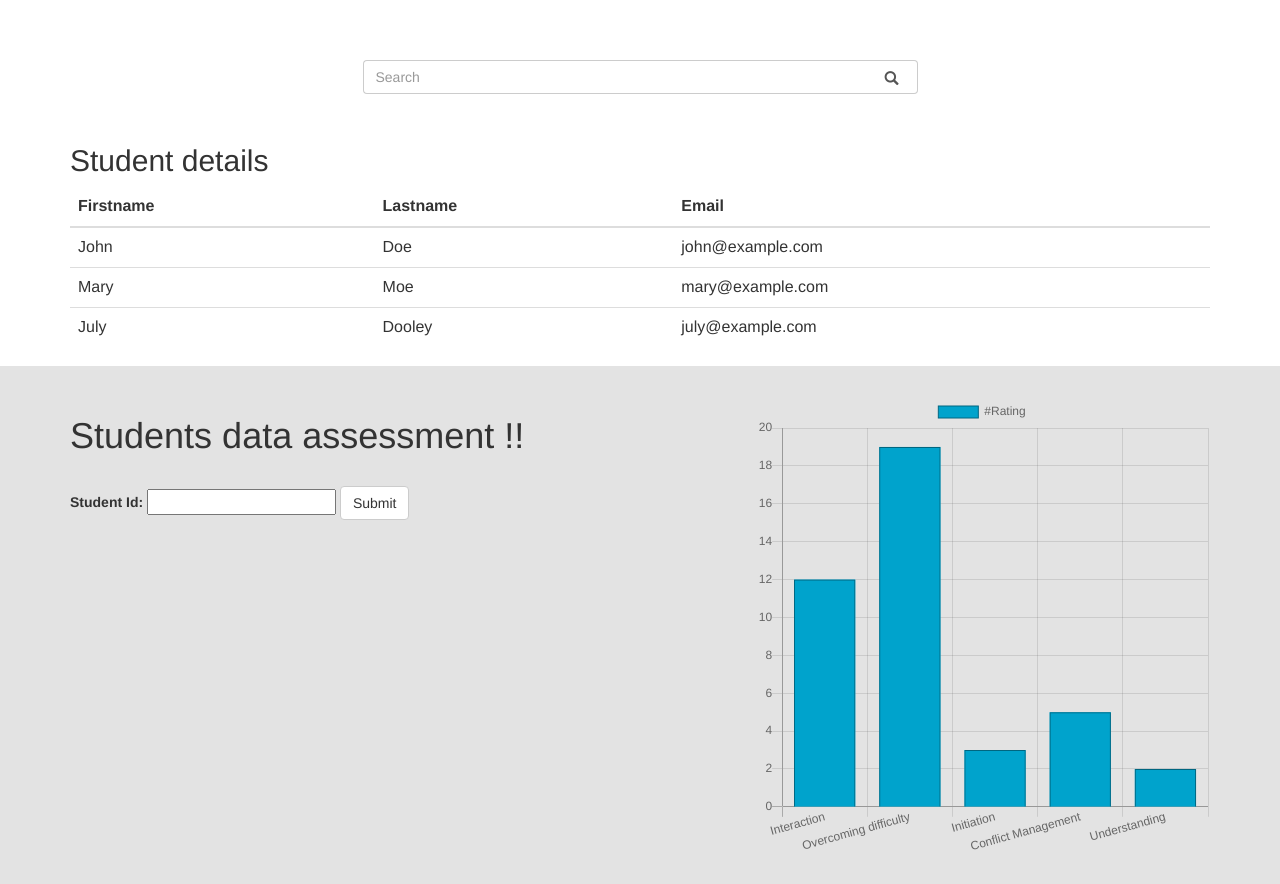
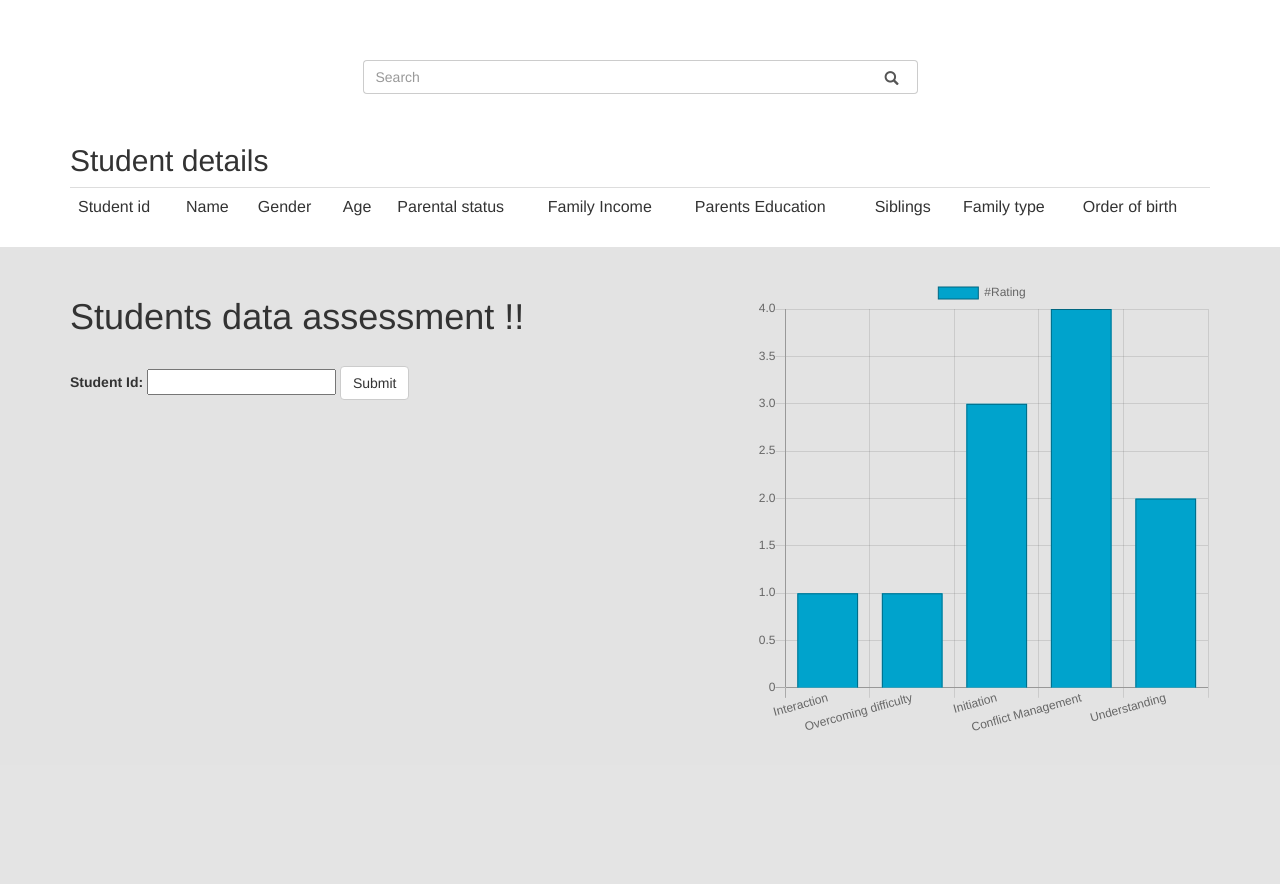
Before and after one commit to Hyderabad2017/team-4, a PHP site: page /visualize.php?student=1 in a window 1280 px wide. Shown: the part 51-935 px from the top of the page. After the commit the page ends 782 px from the top, so only its background shows below. Run offline with PHP 8.4, Linux system fonts and the light colour scheme; data that the repository does not hold is empty; some libraries are stand-ins or nearby versions.

Commit message:
done with visualization

```diff
--- a/visualize.php
+++ b/visualize.php
@@ -1,5 +1,8 @@
 <?php
-
+$studentid=$_REQUEST['student'];
+$conn=mysqli_connect("localhost","root","Kalyan@23") or die("couldnt connect".mysqli_error());
+mysqli_select_db($conn,"learning") or die("couldnt select database".mysqli_error());
+$res=mysqli_query($conn,"select * from dstudent");
 
 ?>
 
@@ -56,29 +59,34 @@
     <div class="container">
       <h2>Student details</h2>
       <table id="customers" class="table table-hover">
-      <thead>
-        <tr>
-          <th>Firstname</th>
-          <th>Lastname</th>
-          <th>Email</th>
-        </tr>
-      </thead>
-      <tbody>
-        <tr>
-          <td>John</td>
-          <td>Doe</td>
-          <td>john@example.com</td>
-        </tr>
-        <tr>
-          <td>Mary</td>
-          <td>Moe</td>
-          <td>mary@example.com</td>
-        </tr>
+        <tbody>
           <tr>
-            <td>July</td>
-            <td>Dooley</td>
-            <td>july@example.com</td>
+                <td>Student id</td>
+                <td>Name</td>
+                <td>Gender</td>
+                <td>Age</td>
+                <td>Parental status</td>
+                <td>Family Income</td>
+                <td>Parents Education</td>
+                <td>Siblings</td>
+                <td>Family type</td>
+                <td>Order of birth</td>
           </tr>
+            <?php while (list($stuid,$sname,$sgender,$sage,$sps,$soob,$safmin,$spedul,$ssiblings,$sfamilytype)=mysqli_fetch_array($res)) {
+               ?>
+               <tr>
+                  <td><?php echo $stuid?></td>
+                  <td><?php echo $sname?></td>
+                  <td><?php echo $sgender?></td>
+                  <td><?php echo $sage?></td>
+                  <td><?php echo $sps?></td>
+                  <td><?php echo $safmin?></td>
+                  <td><?php echo $spedul?></td>
+                  <td><?php echo $ssiblings?></td>
+                  <td><?php echo $sfamilytype?></td>
+                  <td><?php echo $soob?></td>
+                </tr>
+              <?php } ?>
         </tbody>
       </table>
     </div>
@@ -94,7 +102,7 @@
 
                   <h1 class="section-heading">Students data assessment !!</h1>
 
-                  <form class="form-inline" name="import" action="">
+                  <form class="form-inline" name="import" action="<??>">
                     <div class="form-group">
                       <label for="email">Student Id:</label>
                       <input type="text" name="student" id="sid"/>
@@ -120,7 +128,7 @@
           labels: ["Interaction", "Overcoming difficulty", "Initiation", "Conflict Management", "Understanding"],
           datasets: [{
             label: '#Rating',
-            data: [12, 19, 3, 5, 2, 3],
+            data: [1, 1, 3, 4, 2],
             backgroundColor: [
                 '#00a3cc',
                 '#00a3cc',
```
